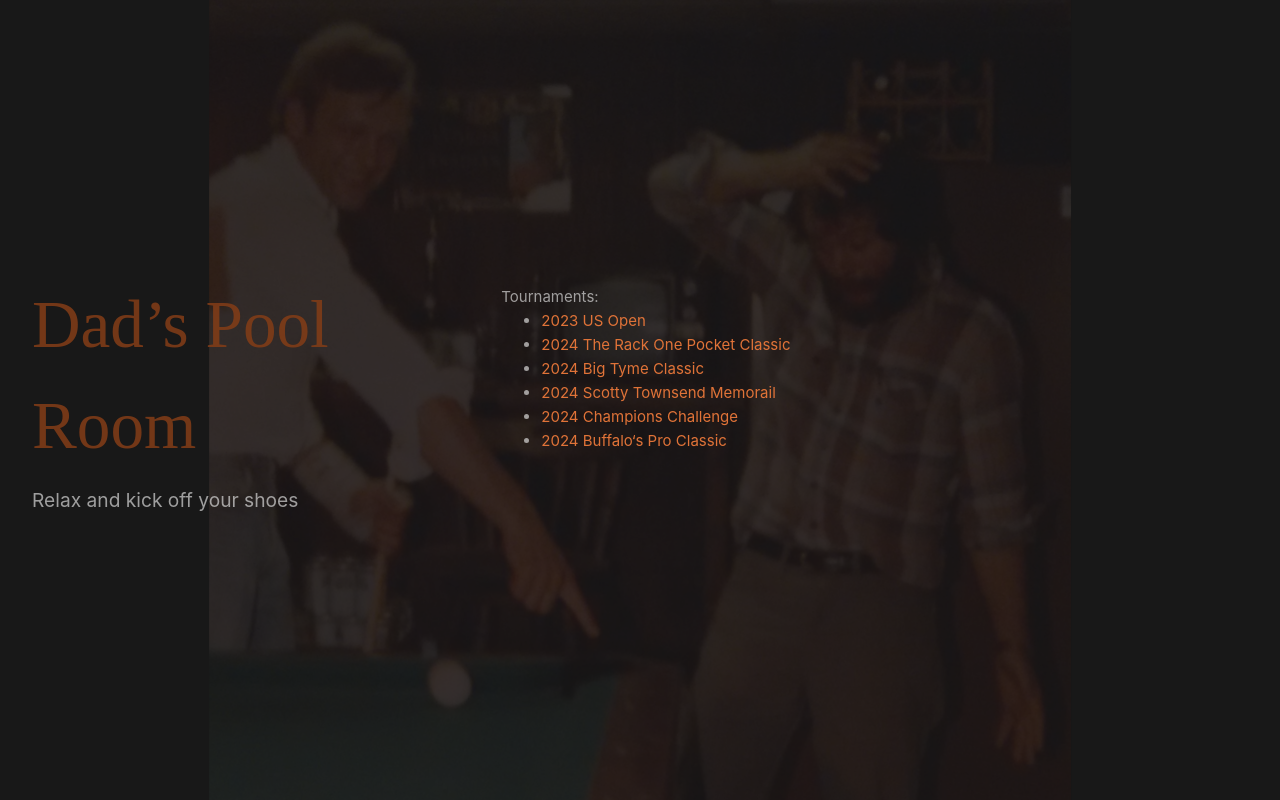
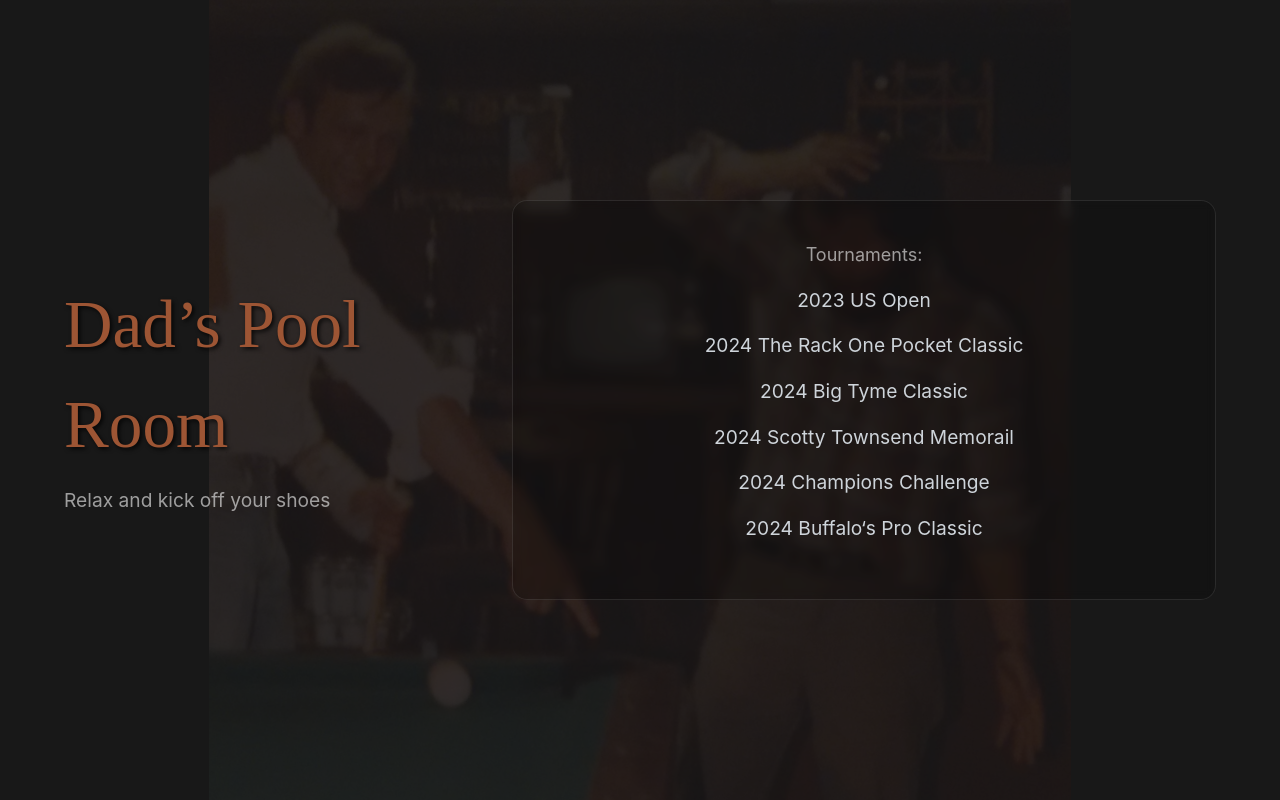
Before and after one commit to mekane84/dads-pool-room, a Vue app: page / in a window 1280 px wide. Built offline with nearby package versions, Linux system fonts and the light colour scheme.

Commit message:
improve visuals

```diff
--- a/src/assets/base.css
+++ b/src/assets/base.css
@@ -79,7 +79,7 @@ body {
     'Droid Sans',
     'Helvetica Neue',
     sans-serif;
-  font-size: 15px;
+  font-size: 18px;
   text-rendering: optimizeLegibility;
   -webkit-font-smoothing: antialiased;
   -moz-osx-font-smoothing: grayscale;
--- a/src/assets/main.css
+++ b/src/assets/main.css
@@ -1,32 +1,54 @@
 @import 'base.css';
 
+:root {
+  /*--color-primary: hsl(21, 73%, 55%);*/
+  /*--color-primary: #f8f9fa;*/
+  --color-primary: #ced4da;
+  /*--color-primary: #e2e2e2;*/
+  --color-heading: hsla(19, 50%, 41%);
+  --color-hover-bg: hsla(23, 61%, 35%, 0.15);
+  --max-width: 1680px;
+  --transition-speed: 0.3s;
+}
+
 #app {
-  max-width: 1680px;
+  max-width: var(--max-width);
   margin: 0 auto;
   padding: 2rem;
+  font-weight: normal;
+  min-height: 100vh;
+}
 
-  font-weight: normal;
+/* Links & Typography */
+a {
+  text-decoration: none;
+  color: var(--color-primary);
+  transition: background-color var(--transition-speed), color var(--transition-speed);
+  padding: 0.2rem 0.4rem;
+  margin: -0.2rem -0.4rem;
+  border-radius: 4px;
 }
 
 h1 a {
-  color: hsla(21, 70%, 30%, 0.86);
+  color: var(--color-heading);
 }
 
-a {
-  text-decoration: none;
-  color: hsl(21, 73%, 55%);
-  transition: 0.4s;
+h1 {
+  font-family: 'Oswald', sans-serif;
+  font-size: 4rem;
+  text-transform: uppercase;
+  letter-spacing: 2px;
+  /*color: #e0a800; !* A gold/amber color looks great on dark backgrounds *!*/
+  text-shadow: 2px 2px 4px rgba(0,0,0,0.8);
 }
 
 @media (hover: hover) {
   a:hover {
-    background-color: hsla(23, 61%, 35%, 0.25);
-  }
-  h1 a:hover {
-    background-color: hsla(23, 61%, 35%, 0.16);
+    background-color: var(--color-hover-bg);
   }
 }
 
+/* Layout Strategy */
 @media (min-width: 1024px) {
   body {
     display: flex;
@@ -36,31 +58,65 @@ a {
   #app {
     display: grid;
     grid-template-columns: 1fr 2fr;
-    padding: 0 2rem;
-
+    padding: 0 4rem;
     column-gap: 6rem;
+    align-items: center;
   }
 }
 
-body:before {
+/* Background Image Overlay */
+body::before {
   content: "";
+  position: fixed; /* Fixed is usually better than absolute for full-page backgrounds */
+  top: 0;
+  left: 0;
+  width: 100%;
+  height: 100%;
 
-  background: url('/src/assets/dad-pool.jpg') no-repeat center center fixed;
+  /*background:  url('/src/assets/dad-pool.jpg') no-repeat center center;*/
+  /* Keep your image, but add a dark tint */
+  background: url('/src/assets/dad-pool.jpg') no-repeat center center;
+  /*color: #f0f0f0; !* Lighter text color for better contrast *!*/
   background-size: cover;
 
-  position: absolute;
-  top: 0;
-  right: 0;
-  bottom: 0;
-  left: 0;
-
-  opacity: 0.15;
-
+  opacity: 0.12;
   z-index: -1;
+  pointer-events: none; /* Ensures the overlay doesn't block clicks */
 }
 
 @media (min-width: 1024px) {
-  body:before {
+  body::before {
     background-size: contain;
   }
 }
+
+.container {
+  background: rgba(0, 0, 0, 0.2); /* Semi-transparent black */
+  backdrop-filter: blur(5px); /* Optional: creates a frosted glass effect */
+  border-radius: 15px;
+  padding: 40px;
+  max-width: 800px;
+  margin: 50px auto; /* Centers the box */
+  text-align: center;
+  border: 1px solid rgba(255, 255, 255, 0.1);
+}
+
+ul {
+  list-style: none; /* Removes bullets */
+  padding: 0;
+}
+
+li {
+  margin: 15px 0;
+  font-size: 1.2rem;
+}
+
+a {
+  text-decoration: none;
+  /*color: #fff;*/
+  transition: color 0.3s ease;
+}
+
+a:hover {
+  color: #e0a800; /* Gold hover effect */
+}
--- a/src/components/HelloWorld.vue
+++ b/src/components/HelloWorld.vue
@@ -17,6 +17,10 @@ h1 {
   font-family: 'Dancing Script', 'Brush Script MT', cursive;
   font-weight: 500;
   font-size: 4.2rem;
+  text-transform: none; /* Scripts usually look better without uppercase */
+  letter-spacing: normal;
+  color: #e0a800;
+  text-shadow: 2px 2px 4px rgba(0,0,0,0.8);
   position: relative;
   top: -10px;
 }
--- a/src/views/Home.vue
+++ b/src/views/Home.vue
@@ -4,6 +4,7 @@
 
 <template>
   <main>
+    <div class="container">
       Tournaments:
       <ul>
         <li>
@@ -25,6 +26,7 @@
           <router-link to="/2024/buffalospc">2024 Buffalo&lsquo;s Pro Classic</router-link>
         </li>
       </ul>
+    </div>
   </main>
 </template>
 
```
Also changed, not shown: 1 other file (tests, documents, lock files or other folders). Lines whose indentation alone changed are shown as unchanged.
